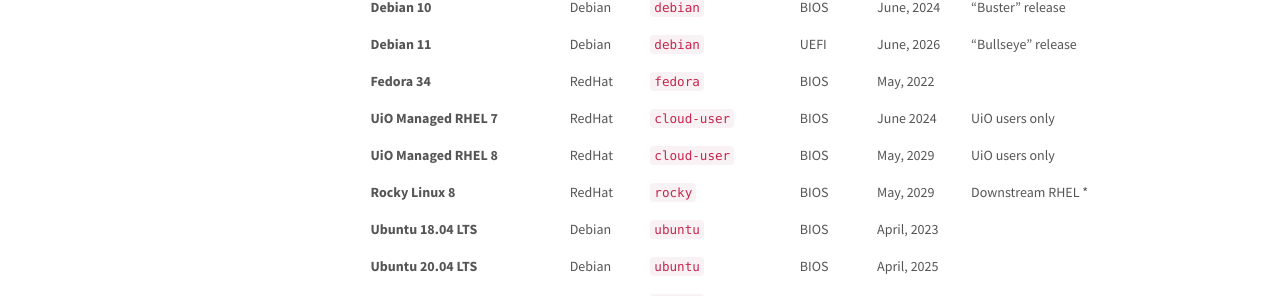
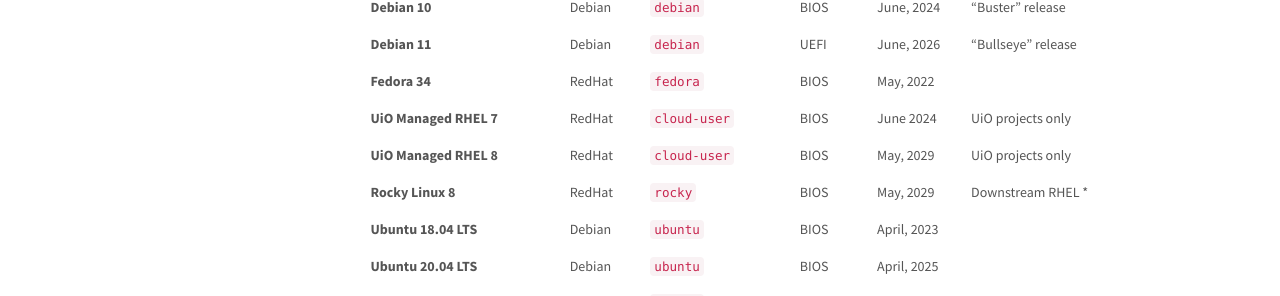
Before and after one commit to norcams/docs-enduser, a Sphinx documentation site: the page built from docs/gold-image.rst, in a window 1280 px wide and 1194 px high. Shown: the part 582-878 px from the top of the window. Built offline with Sphinx 7.4.7, drawn with Linux system fonts in a browser that asks for light colours.

Commit message:
uio managed

```diff
--- a/docs/gold-image.rst
+++ b/docs/gold-image.rst
@@ -32,8 +32,8 @@ GOLD image                     Family   Default user name  Boot FW  End of Life
 **Debian 10**                  Debian   ``debian``         BIOS     June, 2024     "Buster" release
 **Debian 11**                  Debian   ``debian``         UEFI     June, 2026     "Bullseye" release
 **Fedora 34**                  RedHat   ``fedora``         BIOS     May, 2022
-**UiO Managed RHEL 7**         RedHat   ``cloud-user``     BIOS     June 2024      UiO users only
-**UiO Managed RHEL 8**         RedHat   ``cloud-user``     BIOS     May, 2029      UiO users only
+**UiO Managed RHEL 7**         RedHat   ``cloud-user``     BIOS     June 2024      UiO projects only
+**UiO Managed RHEL 8**         RedHat   ``cloud-user``     BIOS     May, 2029      UiO projects only
 **Rocky Linux 8**              RedHat   ``rocky``          BIOS     May, 2029      Downstream RHEL *
 **Ubuntu 18.04 LTS**           Debian   ``ubuntu``         BIOS     April, 2023
 **Ubuntu 20.04 LTS**           Debian   ``ubuntu``         BIOS     April, 2025
```
